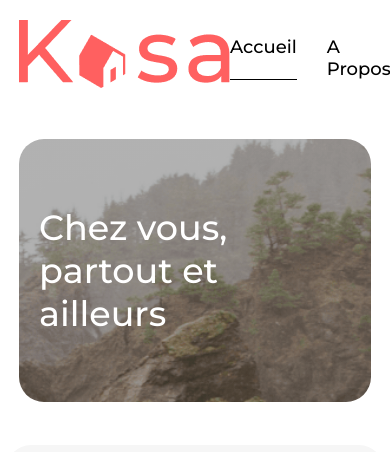
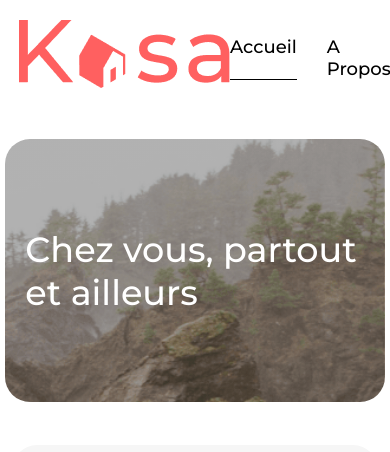
Before and after one commit to IBoutajar/P7-Kasa, a React (Vite) app: page / in a window 390 px wide. Shown: the top 452 px of the page. Built offline with nearby package versions, Linux system fonts and the light colour scheme.

Commit message:
CSS Banner Gallery Responsive

```diff
--- a/src/components/Banner/banner.scss
+++ b/src/components/Banner/banner.scss
@@ -13,8 +13,11 @@
     max-width: 94%;
     margin: 43px auto;
 
+    @media screen and (max-width: 1100px) {
+        max-width: 90%;
+    }
     @media screen and (max-width: 768px) {
-        width: 80%;
+        max-width: 87%;
     }
 
     h2 {
--- a/src/components/Gallery/gallery.scss
+++ b/src/components/Gallery/gallery.scss
@@ -9,9 +9,11 @@
 
     @media screen and (max-width: 1100px) {
         grid-template-columns: 1fr 1fr;
+        max-width: 95%;
     }
 
     @media screen and (max-width: 768px) {
         grid-template-columns: 1fr;
+        max-width: 94%;
     }
 }
```
